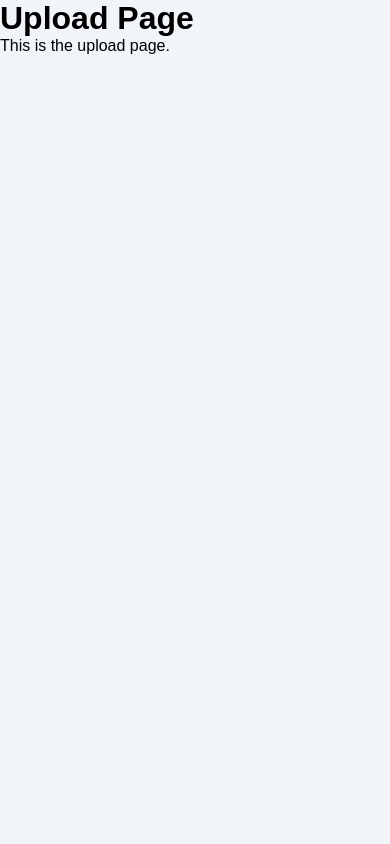
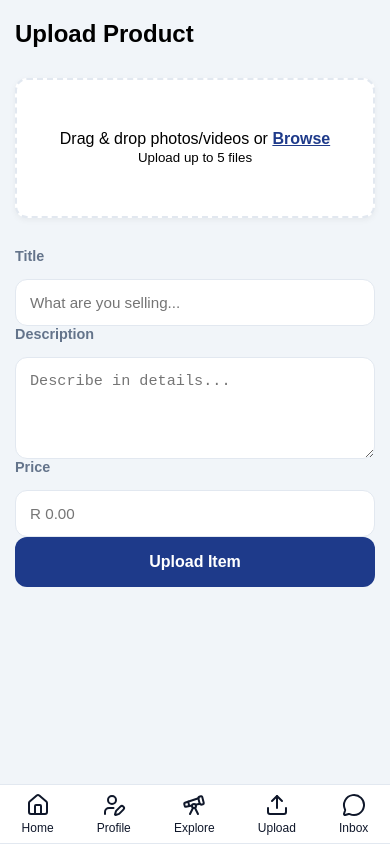
Before and after one commit to siphoPrince/TradeNest, a React (Vite) app in the folder TradeNest/tradenest/: page /upload in a window 390 px wide. Built offline with nearby package versions, Linux system fonts and the light colour scheme.

Commit message:
finally fixed upload

```diff
--- a/TradeNest/tradenest/package.json
+++ b/TradeNest/tradenest/package.json
@@ -14,6 +14,7 @@
     "lucide-react": "^0.577.0",
     "react": "^19.2.0",
     "react-dom": "^19.2.0",
+    "react-dropzone": "^15.0.0",
     "react-router-dom": "^7.13.1",
     "route": "^0.2.5",
     "router-dom": "^3.0.3"
--- a/TradeNest/tradenest/src/pages/Explore.jsx
+++ b/TradeNest/tradenest/src/pages/Explore.jsx
@@ -1,9 +1,59 @@
 import Navigation from "../components/Navigation";
+import "../styles/Explore.css";
 
 const Explore = () => {
     return(
         <div className="explore-page">
             <Navigation />
+
+            <div className="container">
+
+                <div className="header">
+                    <h2>Explore</h2>
+                </div>
+
+                {/* Category Navigation */}
+
+                 <div className="category-nav">
+                    <div className="allNav"><button className="cat-btn active">All</button></div>
+                    <div className="Electronics"><button className="cat-btn">Electronics</button></div>
+                    <div className="FashionNav"><button className="cat-btn">Fashion</button></div>
+                    <div className="HomeNav"><button className="cat-btn">Home</button></div>
+                    <div className="Sports"><button className="cat-btn">Sports</button></div>
+                    <div className="BeautyNav"><button className="cat-btn">Beauty</button></div>
+                </div>
+
+                {/* Listings Grid */}
+
+                <div className="listings-grid">
+
+                    <div className="listing-card">
+                        <img src="https://picsum.photos/200" alt="listing" className="listing-img"/>
+                        <div className="listing-info">
+                            <span className="listing-title">Vintage Camera</span>
+                            <span className="listing-price">$150</span>
+                        </div>
+                    </div>
+
+                    <div className="listing-card">
+                        <img src="https://picsum.photos/200" alt="listing" className="listing-img"/>
+                        <div className="listing-info">
+                            <span className="listing-title">Nike Sneakers</span>
+                            <span className="listing-price">$80</span>
+                        </div>
+                    </div>
+
+                    <div className="listing-card">
+                        <img src="https://picsum.photos/200" alt="listing" className="listing-img"/>
+                        <div className="listing-info">
+                            <span className="listing-title">Gaming Keyboard</span>
+                            <span className="listing-price">$60</span>
+                        </div>
+                    </div>
+
+                </div>
+
+            </div>
         </div>
     );
 }
--- a/TradeNest/tradenest/src/pages/Upload.jsx
+++ b/TradeNest/tradenest/src/pages/Upload.jsx
@@ -1,10 +1,99 @@
+import React, { useState, useCallback } from "react";
+import { useDropzone } from "react-dropzone";
+import Navigation from "../components/Navigation";
+import "../styles/Upload.css";
+
 const Upload = () => {
-    return(
-        <div className="upload-page">
-            <h1>Upload Page</h1>
-            <p>This is the upload page.</p>
+  const [files, setFiles] = useState([]);
+
+  const onDrop = useCallback((acceptedFiles) => {
+    setFiles((prev) => [
+      ...prev,
+      ...acceptedFiles.map((file) =>
+        Object.assign(file, {
+          preview: URL.createObjectURL(file),
+        })
+      ),
+    ]);
+  }, []);
+
+  const { getRootProps, getInputProps, isDragActive } = useDropzone({
+    onDrop,
+    accept: {
+      "image/*": [],
+      "video/*": [],
+    },
+  });
+
+  const removeFile = (name) => {
+    setFiles(files.filter((file) => file.name !== name));
+  };
+
+  return (
+    <div className="upload-layout">
+      {/* Sidebar Navigation */}
+      <Navigation />
+
+      {/* Main Upload Content */}
+      <div className="upload-page">
+        <div className="upload-container">
+          <h2>Upload Product</h2>
+
+          <div className="upload-section">
+            {/* Dropzone Area */}
+            <div {...getRootProps()} className={`dropzone ${isDragActive ? "active" : ""}`}>
+              <input {...getInputProps()} />
+              <div className="upload-placeholder">
+                <p>
+                  Drag & drop photos/videos or <span>Browse</span>
+                </p>
+                <small>Upload up to 5 files</small>
+              </div>
+            </div>
+
+            {/* Preview Grid */}
+            <div className="upload-grid">
+              {files.map((file) => (
+                <div key={file.name} className="preview-card">
+                  {file.type.startsWith("video") ? (
+                    <video src={file.preview} />
+                  ) : (
+                    <img src={file.preview} alt="preview" />
+                  )}
+                  <button className="remove-btn" onClick={() => removeFile(file.name)}>
+                    ×
+                  </button>
+                </div>
+              ))}
+            </div>
+          </div>
+
+          <div className="form-content">
+            <div className="inputs">
+              <label>Title</label>
+              <input type="text" className="title-input" placeholder="What are you selling..." />
+            </div>
+
+            <div className="inputs">
+              <label>Description</label>
+              <textarea
+                className="Description-input"
+                placeholder="Describe in details..."
+                rows="4"
+              />
+            </div>
+
+            <div className="inputs">
+              <label>Price</label>
+              <input type="text" className="Price-input" placeholder="R 0.00" />
+            </div>
+
+            <button className="uploadBut">Upload Item</button>
+          </div>
         </div>
-    );
-}
+      </div>
+    </div>
+  );
+};
 
 export default Upload;
--- a/TradeNest/tradenest/src/styles/Dashboard.css
+++ b/TradeNest/tradenest/src/styles/Dashboard.css
@@ -150,7 +150,7 @@ body{
         border-top:1px solid var(--color-border);
 
         padding:0;
-        margin-top:50px;
+
     }
 
     /* nav links layout */
--- /dev/null
+++ b/TradeNest/tradenest/src/styles/Upload.css
@@ -0,0 +1,179 @@
+/* Layout: Sidebar + Content */
+.upload-layout {
+  display: flex;
+  min-height: 100vh;
+  background-color: var(--color-bg);
+}
+
+/* Sidebar navigation */
+.upload-layout > nav,
+.upload-layout > div > nav {
+  flex: 0 0 250px;
+  height: 100vh;
+  background-color: var(--color-card);
+  border-right: 1px solid var(--color-border);
+  transition: var(--transition);
+}
+
+/* Main upload page content */
+.upload-page {
+  flex: 1;
+  padding: 40px 30px;
+  overflow-y: auto;
+}
+
+.upload-container {
+  max-width: 800px;
+  margin: 0 auto;
+  display: flex;
+  flex-direction: column;
+  gap: 30px;
+}
+
+/* Dropzone */
+.dropzone {
+  border: 2px dashed var(--color-border);
+  background: var(--color-card);
+  border-radius: var(--radius-md);
+  padding: 50px 20px;
+  text-align: center;
+  cursor: pointer;
+  transition: var(--transition);
+  box-shadow: var(--shadow-sm);
+}
+
+.dropzone.active {
+  border-color: var(--color-primary);
+  background: #EFF6FF;
+}
+
+.upload-placeholder span {
+  color: var(--color-primary);
+  font-weight: 600;
+  text-decoration: underline;
+}
+
+/* Upload Grid */
+.upload-grid {
+  display: grid;
+  grid-template-columns: repeat(auto-fill, minmax(140px, 1fr));
+  gap: 20px;
+  width: 100%;
+}
+
+.preview-card {
+  position: relative;
+  aspect-ratio: 1 / 1;
+  border-radius: var(--radius-md);
+  overflow: hidden;
+  background: #F8FAFC;
+  border: 1px solid var(--color-border);
+  box-shadow: var(--shadow-sm);
+}
+
+.preview-card img,
+.preview-card video {
+  width: 100%;
+  height: 100%;
+  object-fit: cover;
+}
+
+/* Remove Button */
+.remove-btn {
+  position: absolute;
+  top: 6px;
+  right: 6px;
+  background: rgba(15, 23, 42, 0.75);
+  color: white;
+  border: none;
+  border-radius: 50%;
+  width: 28px;
+  height: 28px;
+  display: flex;
+  align-items: center;
+  justify-content: center;
+  font-weight: bold;
+  cursor: pointer;
+  transition: var(--transition);
+}
+
+.remove-btn:hover {
+  background: var(--color-danger);
+}
+
+/* Form Inputs */
+.inputs {
+  display: flex;
+  flex-direction: column;
+  gap: 15px;
+}
+
+.inputs label {
+  font-size: 0.9rem;
+  color: var(--color-text-muted);
+  font-weight: 600;
+}
+
+.inputs input,
+.inputs textarea {
+  background: var(--color-card);
+  border: 1px solid var(--color-border);
+  padding: 14px;
+  border-radius: var(--radius-md);
+  color: var(--color-text-dark);
+  font-size: 0.95rem;
+  outline: none;
+  transition: var(--transition);
+}
+
+.inputs input:focus,
+.inputs textarea:focus {
+  border-color: var(--color-primary);
+  box-shadow: 0 0 0 2px rgba(37, 99, 235, 0.15);
+}
+
+/* Upload Button */
+.uploadBut {
+  width: 100%;
+  padding: 16px;
+  background: var(--color-primary);
+  color: white;
+  border: none;
+  border-radius: var(--radius-md);
+  font-weight: 700;
+  cursor: pointer;
+  font-size: 1rem;
+  transition: var(--transition);
+}
+
+.uploadBut:hover {
+  background: var(--color-accent);
+}
+
+/* ===== Responsive Layout ===== */
+@media (max-width: 768px) {
+
+  .upload-layout {
+    flex-direction: column;
+  }
+
+  .upload-layout > nav,
+  .upload-layout > div > nav {
+    width: 100%;
+    height: auto;
+    border-right: none;
+    border-bottom: 1px solid var(--color-border);
+  }
+
+  .upload-page {
+    padding: 20px 15px;
+  }
+
+  .upload-container {
+    max-width: 100%;
+  }
+
+  .upload-grid {
+    grid-template-columns: repeat(auto-fill, minmax(110px, 1fr));
+  }
+}
```
Also changed, not shown: TradeNest/tradenest/src/styles/Explore.css (added), 1 other file (tests, documents, lock files or other folders).
